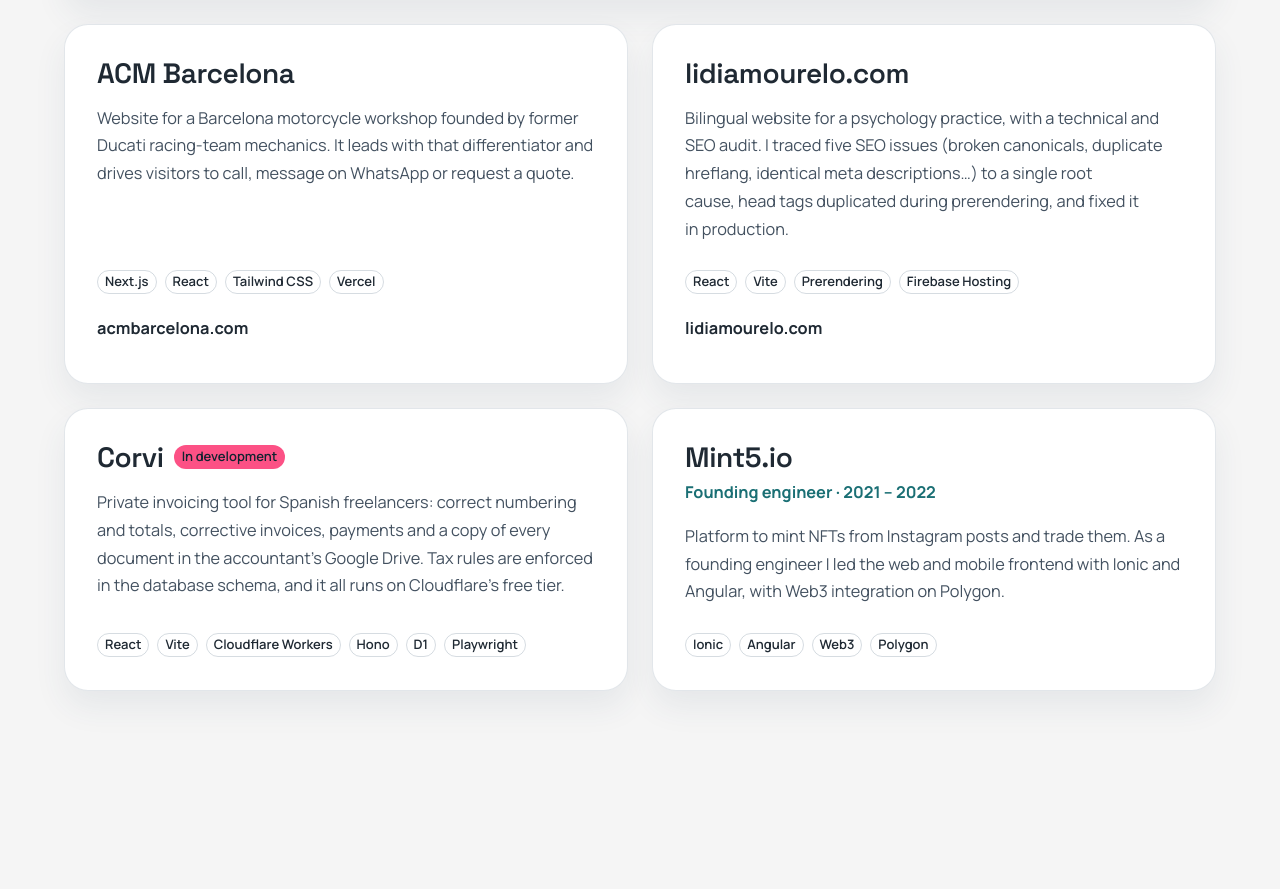
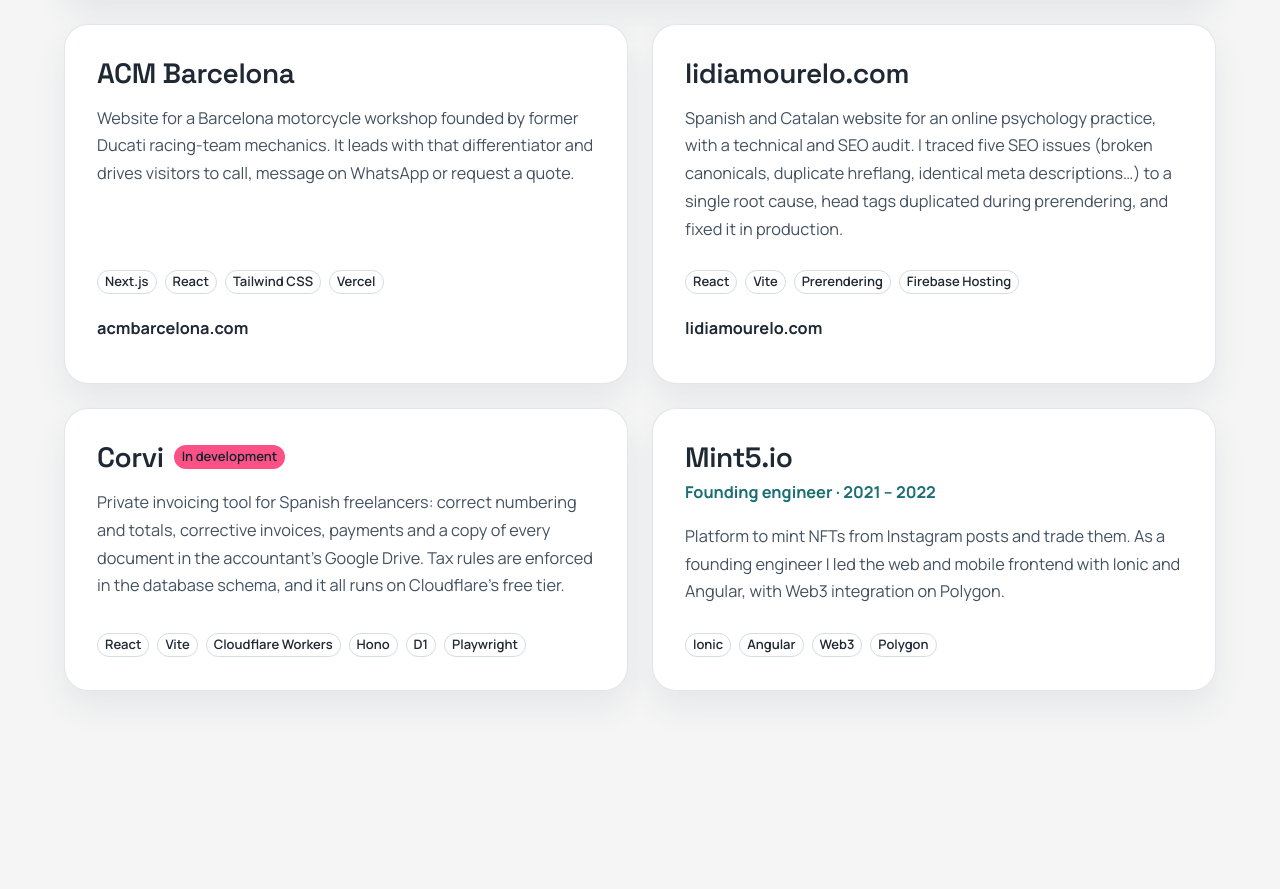
Before and after one commit to sarias980/portfolio, a React (Vite) app: page / in a window 1280 px wide. Shown: the part 3765-4654 px from the top of the page. Built offline with nearby package versions, Linux system fonts and the light colour scheme; some icons are missing.

Commit message:
Describe lidiamourelo.com as a Spanish and Catalan online practice

```diff
--- a/src/content/profile.ts
+++ b/src/content/profile.ts
@@ -327,7 +327,7 @@
   {
     name: 'lidiamourelo.com',
     summary:
-      'Bilingual website for a psychology practice, with a technical and SEO audit. I traced five SEO issues (broken canonicals, duplicate hreflang, identical meta descriptions…) to a single root cause, head tags duplicated during prerendering, and fixed it in production.',
+      'Spanish and Catalan website for an online psychology practice, with a technical and SEO audit. I traced five SEO issues (broken canonicals, duplicate hreflang, identical meta descriptions…) to a single root cause, head tags duplicated during prerendering, and fixed it in production.',
     stack: ['React', 'Vite', 'Prerendering', 'Firebase Hosting'],
     links: [{ kind: 'website', label: 'lidiamourelo.com', href: 'https://lidiamourelo.com' }],
   },
@@ -365,7 +365,7 @@
   {
     ...projectsEn[2],
     summary:
-      'Web en español e inglés de una consulta de psicología, con auditoría técnica y SEO. Detecté que cinco errores de SEO (canonicals rotos, hreflang duplicado, meta descriptions idénticas…) tenían una sola causa, etiquetas del head duplicadas al prerenderizar, y lo corregí en producción.',
+      'Web en español y catalán de una consulta de psicología online, con auditoría técnica y SEO. Detecté que cinco errores de SEO (canonicals rotos, hreflang duplicado, meta descriptions idénticas…) tenían una sola causa, etiquetas del head duplicadas al prerenderizar, y lo corregí en producción.',
     stack: ['React', 'Vite', 'Prerenderizado', 'Firebase Hosting'],
   },
   {
```
